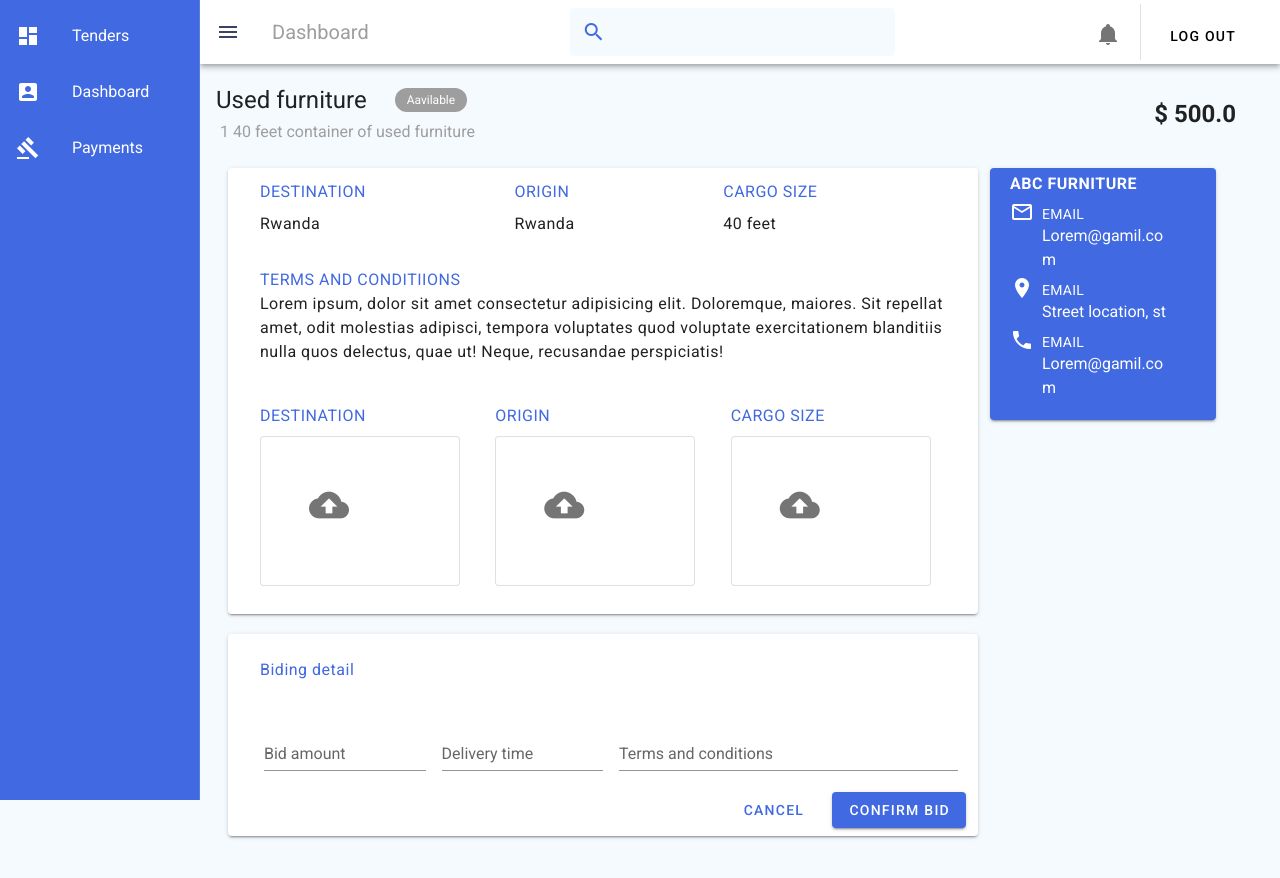
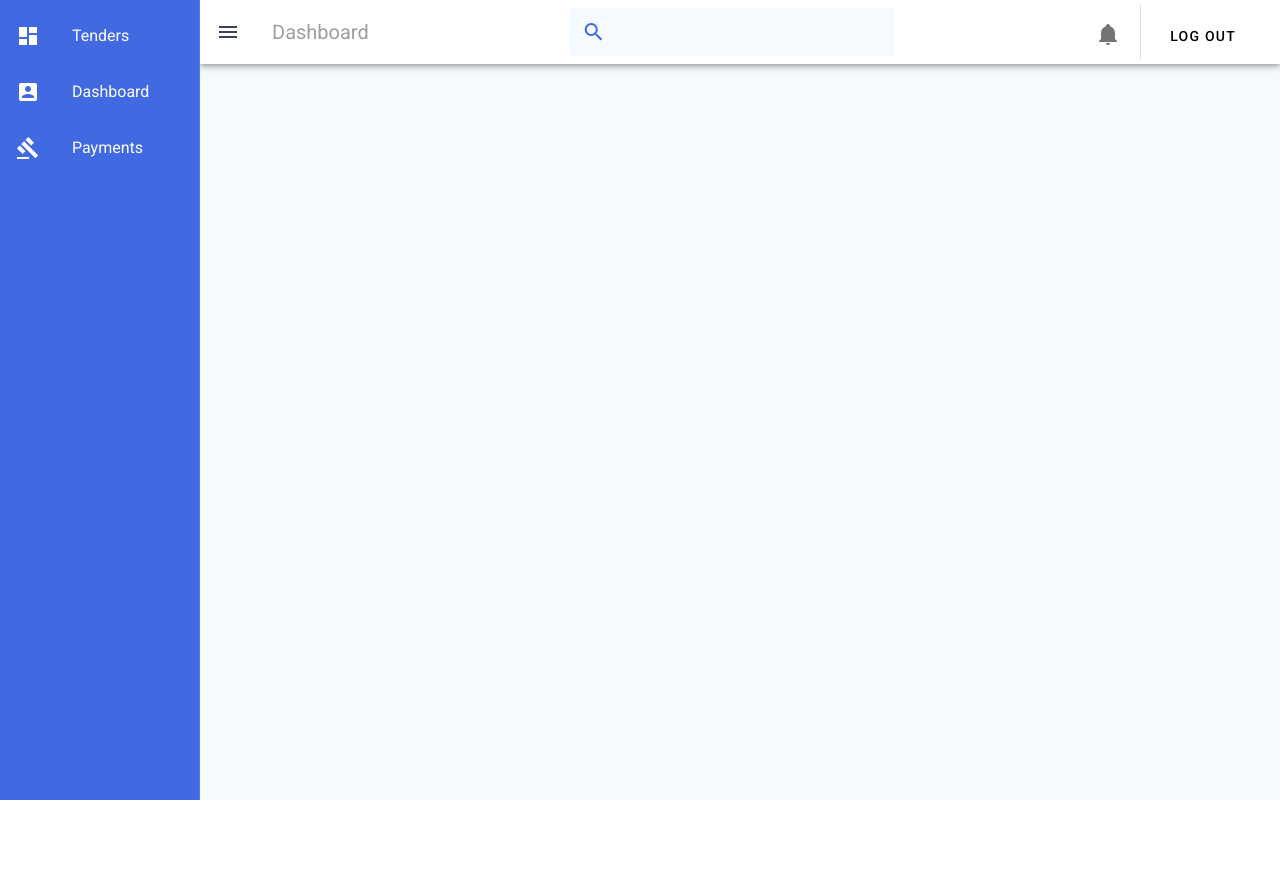
Before and after one commit to Cefasway94/logistics, a Vue app: page /agent/biding/1 in a window 1280 px wide. Shown: the top 878 px of the page. After the commit the page ends 800 px from the top, so only its background shows below. Built offline with nearby package versions, Linux system fonts and the light colour scheme.

Commit message:
sharing data through router params

```diff
--- a/src/components/Navigation.vue
+++ b/src/components/Navigation.vue
@@ -67,7 +67,8 @@
           :key="item.title"
           router
           :to="item.router"
-          link>
+          link
+          @click="gettenderdetails()">
           <v-list-item-icon>
             <v-icon>{{ item.icon }}</v-icon>
           </v-list-item-icon>
@@ -131,6 +132,9 @@ export default {
 
       gettenderdetails(tend){
         tend = this.$route.params.id;
+      // eslint-disable-next-line no-console
+        console.log(tend);
+
           this.GET_TENDERS(tend);
       }
 
--- a/src/components/agents/Abouttender.vue
+++ b/src/components/agents/Abouttender.vue
@@ -83,7 +83,35 @@
                             <!-- Removed router to and added the 'listId' function that consologs the id passed from New tenders page
                                 <v-btn color="#4169E1" @click="listId ()" large class="white--text" rauter to="/agent/biding">Bid on tender</v-btn> -->
                             <v-btn color="#4169E1" large class="white--text"
-                         >Bid on tender</v-btn>
+                            @click="Bid">
+                            Bid on tender</v-btn>
+                        </v-flex>
+                    </v-card>
+
+
+                <v-card width="1300" class="mt-5 mb-5 pl-8 pt-6 pb-5"
+                v-bind:style="{ visibility: computedVisibility }">
+                        <v-flex>
+                            <p class="body-1" style="color:#4169E1;" color="#4169E1">Biding detail</p>
+                        </v-flex>
+                        <v-flex row class="pl-2 mt-10">
+                        <v-flex column class="sm3 md3 px-2">
+                            <v-text-field color="#4169E1" clearable
+                            label="Bid amount"></v-text-field>
+                        </v-flex>
+                        <v-flex column class="sm3 md3 px-2">
+                            <v-text-field color="#4169E1" clearable
+                            label="Delivery time"></v-text-field>
+                        </v-flex>
+                        <v-flex column class="sm6 md6 px-2">
+                            <v-text-field color="#4169E1" clearable
+                            label="Terms and conditions"></v-text-field>
+                        </v-flex>
+                        </v-flex>
+                        <v-flex row class="">
+                            <v-spacer></v-spacer>
+                            <v-btn  elevation="flat" color="white" class="mx-3" style="color:#4169E1;">cancel</v-btn>
+                            <v-btn color="#4169E1" class="white--text">confirm bid</v-btn>
                         </v-flex>
                     </v-card>
 
@@ -143,7 +171,9 @@ export default {
 
   data () {
       return{
-           tender:''
+          visibility: 'hidden',
+           tender:'',
+           onbiding: 'false'
       }
   },
 
@@ -164,6 +194,11 @@ export default {
           console.log(id);
       },
 
+      Bid: function() {
+            this.visibility = 'visible';
+
+        }
+
 
 
     //   listId (id)
@@ -183,6 +218,10 @@ export default {
           //'LOAD_DIBTENDERS'
       ]),
 
+      computedVisibility: function() {
+            return this.visibility;
+        }
+
   }
 
 
--- a/src/components/agents/Biding.vue
+++ b/src/components/agents/Biding.vue
@@ -1,86 +1,4 @@
 <template>
-    <v-container class=" mt-12 px-5">
-
-            <v-card flat width="1300" class="mt-12 mx-auto mb-5" color="#F5FAFF">
-                <v-flex row class="px-3 ">
-                <v-flex>
-                <v-row class="pl-2 mb-1">
-                <h1 class=" font-weight-regular headline ">Used furniture</h1>
-                <v-chip color="grey" small class="white--text ml-7 mt-1">Aavilable</v-chip>
-                </v-row>
-                <p class="grey--text">1 40 feet container of used furniture</p>
-                </v-flex>
-                <v-spacer></v-spacer>
-                <h2 >$ 500.0</h2>
-                </v-flex>
-            </v-card>
-
-            <v-card flat width="1300" class="mx-auto mb-10 px-5" color="#F5FAFF">
-                <v-flex row>
-                <v-flex sm12 md9 lg9 xlg9 >
-                    <v-card width="" class="pt-6 pb-3 pl-8">
-                        <v-flex column>
-                        <v-flex row >
-                            <v-flex column class="pl-3">
-                            <p class=" body-1 mb-2" style="color:#4169E1;"> DESTINATION </p>
-                            <p class="body-1">Rwanda</p>
-                            </v-flex>
-                            <v-flex column >
-                            <p class=" body-1 mb-2" style="color:#4169E1;"> ORIGIN </p>
-                            <p class="body-1">Rwanda</p>
-                            </v-flex>
-                            <v-flex column >
-                            <p class=" body-1 mb-2" style="color:#4169E1;"> CARGO SIZE </p>
-                            <p class="body-1">40 feet</p>
-                            </v-flex>
-                        </v-flex>
-
-                        <v-flex column class="mt-7 pr-4">
-                            <p class=" body-1 mb-0" style="color:#4169E1;"> TERMS AND CONDITIIONS </p>
-                            <p class="body-1">Lorem ipsum, dolor sit amet consectetur
-                                adipisicing elit. Doloremque, maiores. Sit repellat amet,
-                                odit molestias adipisci, tempora voluptates quod voluptate
-                                exercitationem blanditiis nulla quos delectus, quae ut! Neque,
-                                recusandae perspiciatis!</p>
-                        </v-flex>
-
-                        <v-flex row class="mt-10 mb-4" >
-                            <v-flex column class="pl-3">
-                            <p class=" body-1 mb-2" style="color:#4169E1;"> DESTINATION </p>
-                            <v-card flat width="200" height="150" outlined>
-                            <v-img class="ma-auto">
-                                <v-icon x-large class="mx-12 mt-12">
-                                    cloud_upload
-                                </v-icon>
-                            </v-img>
-                        </v-card>
-                            </v-flex>
-
-                            <v-flex column >
-                            <p class=" body-1 mb-2" style="color:#4169E1;"> ORIGIN </p>
-                            <v-card flat width="200" height="150" outlined>
-                            <v-img class="ma-auto">
-                                <v-icon x-large class="mx-12 mt-12">
-                                    cloud_upload
-                                </v-icon>
-                            </v-img>
-                        </v-card>
-                            </v-flex>
-
-                            <v-flex column >
-                            <p class=" body-1 mb-2" style="color:#4169E1;"> CARGO SIZE </p>
-                            <v-card flat width="200" height="150" outlined>
-                            <v-img class="ma-auto">
-                                <v-icon x-large class="mx-12 mt-12">
-                                    cloud_upload
-                                </v-icon>
-                            </v-img>
-                        </v-card>
-                            </v-flex>
-                        </v-flex>
-                        </v-flex>
-                    </v-card>
-
                     <v-card width="1300" class="mt-5 mb-5 pl-8 pt-6 pb-5" >
                         <v-flex>
                             <p class="body-1" style="color:#4169E1;" color="#4169E1">Biding detail</p>
@@ -105,58 +23,6 @@
                             <v-btn color="#4169E1" class="white--text">confirm bid</v-btn>
                         </v-flex>
                     </v-card>
-
-                </v-flex>
-
-                <v-flex sm12 md3 lg3 xlg3 class="px-3">
-                    <v-card color="#4169E1" width="" class="py-4 px-5">
-                        <v-flex row >
-                            <v-flex column class="px-3">
-                            <p class="white--text body-1 font-weight-bold"> ABC FURNITURE </p>
-                            <v-flex column>
-                            <v-flex row class="px-3 ">
-                            <v-icon class="mb-3 white--text" >mail_outline</v-icon>
-                            <p class="white--text body-2 pt-1 pl-2 mb-0">EMAIL</p>
-                            </v-flex>
-                            <v-flex class="pl-8">
-                            <p class="white--text ">Lorem@gamil.com</p>
-                            </v-flex>
-                            </v-flex>
-
-                            <v-flex column>
-                            <v-flex row class="px-3 ">
-                            <v-icon class="mb-3 white--text"  >room</v-icon>
-                            <p class="white--text body-2 pt-1 pl-2 mb-0">EMAIL</p>
-                            </v-flex>
-                            <v-flex class="pl-8">
-                            <p class="white--text ">Street location, st</p>
-                            </v-flex>
-                            </v-flex>
-
-                            <v-flex column>
-                            <v-flex row class="px-3 ">
-                            <v-icon class="mb-3 white--text" >local_phone</v-icon>
-                            <p class="white--text body-2 pt-1 pl-2 mb-0">EMAIL</p>
-                            </v-flex>
-                            <v-flex class="pl-8">
-                            <p class="white--text ">Lorem@gamil.com</p>
-                            </v-flex>
-                            </v-flex>
-                            </v-flex>
-
-                        </v-flex>
-
-                    </v-card>
-
-                </v-flex>
-                </v-flex>
-            </v-card>
-
-            <v-card width="1300" class="mx-auto mb-10 px-5" color="#F5FAFF">
-
-            </v-card>
-
-    </v-container>
 </template>
 
 <script>
--- a/src/views/Home.vue
+++ b/src/views/Home.vue
@@ -8,7 +8,7 @@
     <router-view name="Agent"></router-view>
     <router-view name="Tenders"></router-view>
     <router-view name="Abouttender"></router-view>
-    <router-view name="Biding"></router-view>
+    <!-- <router-view name="Biding"></router-view> -->
   </keep-alive>
 </transition>
 
```
